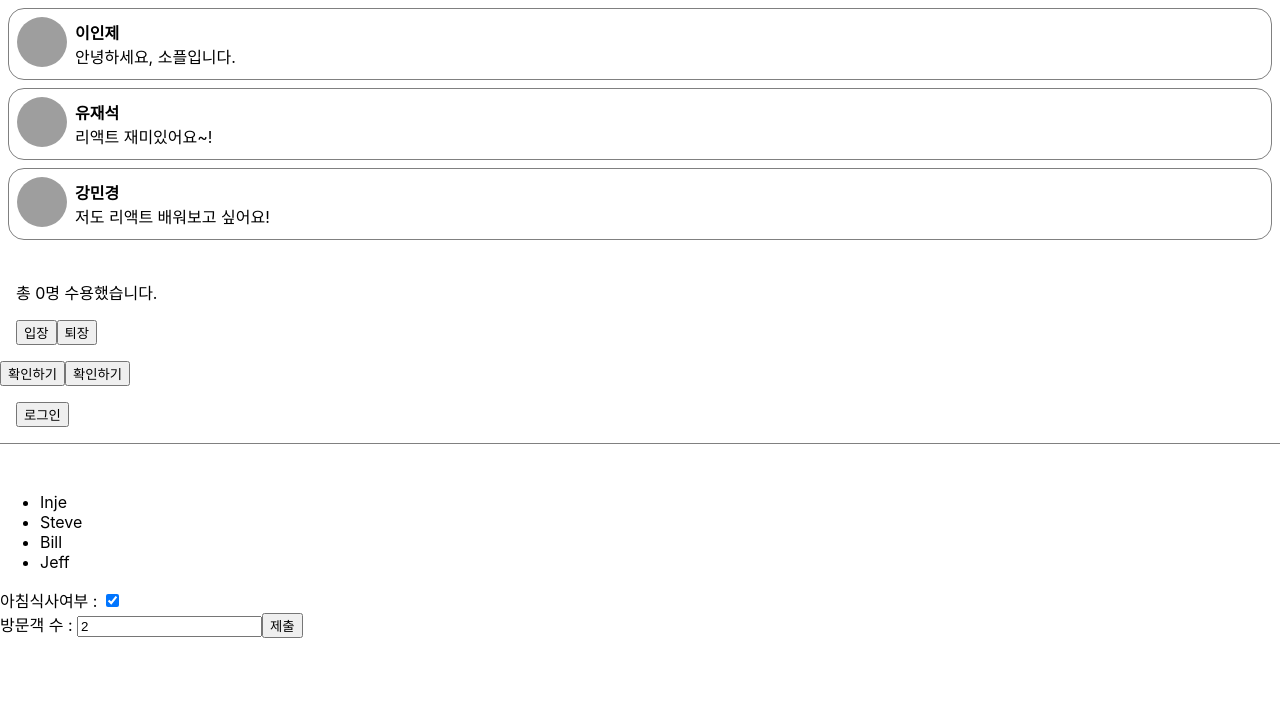
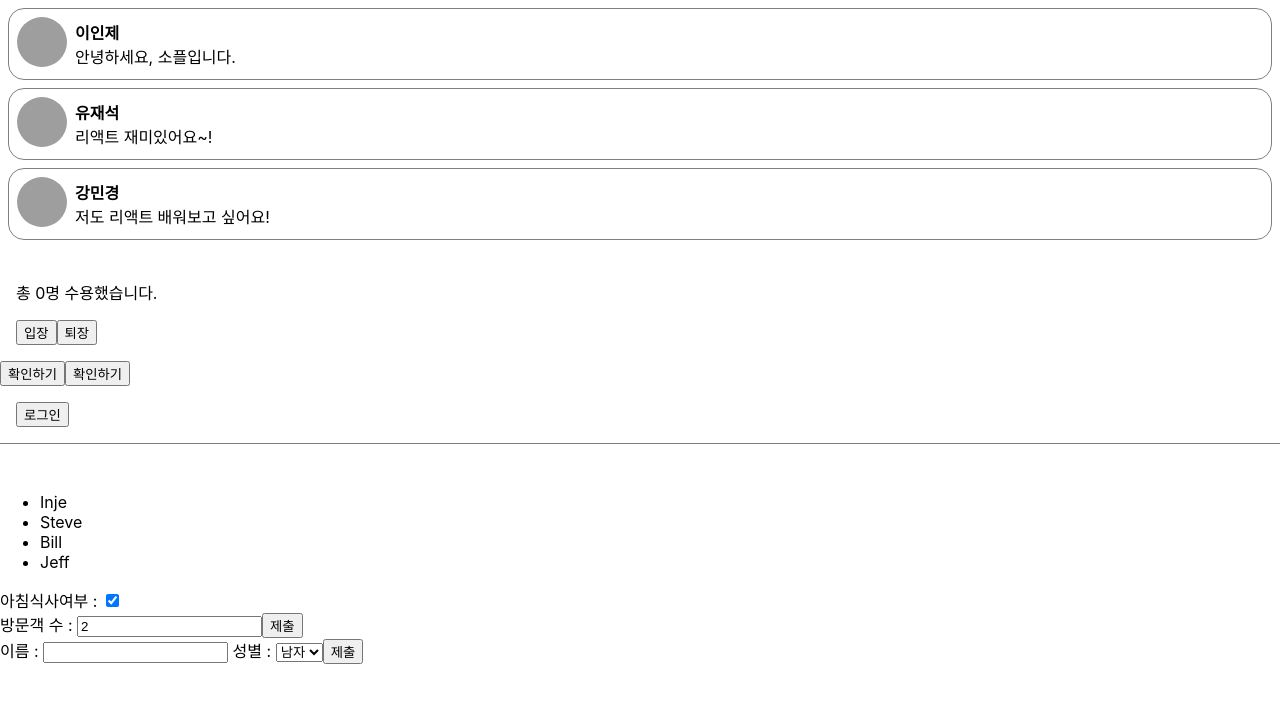
Before and after one commit to bisper1/react_test2, a React (Create React App) app: page / in a window 1280 px wide. Shown: the top 702 px of the page. Built offline with nearby package versions, Linux system fonts and the light colour scheme; grey boxes are pictures that could not be loaded.

Commit message:
SignUp 컴포넌트 생성.

```diff
--- /dev/null
+++ b/src/chapter_11/SignUp.jsx
@@ -0,0 +1,33 @@
+import React, { useState } from "react";
+
+function SignUp(props) {
+  const [ name, setName ] = useState("");
+  const [ gender, setGender ] = useState("남자");
+
+  const handleChangeName = (event) => {
+    setName(event.target.value);
+  };
+
+  const handleChangeGender = (event) => {
+    setGender(event.target.value);
+  };
+
+  const handleSubmit = (event) => {
+    alert(`이름 : ${name}, 성별 : ${gender}`);
+    event.preventDefault();
+  };
+
+  return (
+    <form onSubmit={handleSubmit}>
+      <label>이름 : <input type="text" value={name} onChange={handleChangeName} /> </label>
+      <label>성별 : <select value={gender} onChange={handleChangeGender}>
+        <option value="남자">남자</option>
+        <option value="여자">여자</option>
+      </select>
+      </label>
+      <button type="submit">제출</button>
+    </form>
+  );
+}
+
+export default SignUp;
--- a/src/index.js
+++ b/src/index.js
@@ -15,6 +15,7 @@
 import AttendanceBook from "./chapter_10/AttendanceBook";
 import ReportWebVitals from "./reportWebVitals";
 import Reservation from "./chapter_11/Reservation";
+import SignUp from "./chapter_11/SignUp";
 
 const root = ReactDOM.createRoot(document.getElementById("root"));
 root.render(
@@ -29,6 +30,7 @@
     <LandingPage />
     <AttendanceBook />
     <Reservation />
+    <SignUp />
   </React.StrictMode>
 );
 
```
